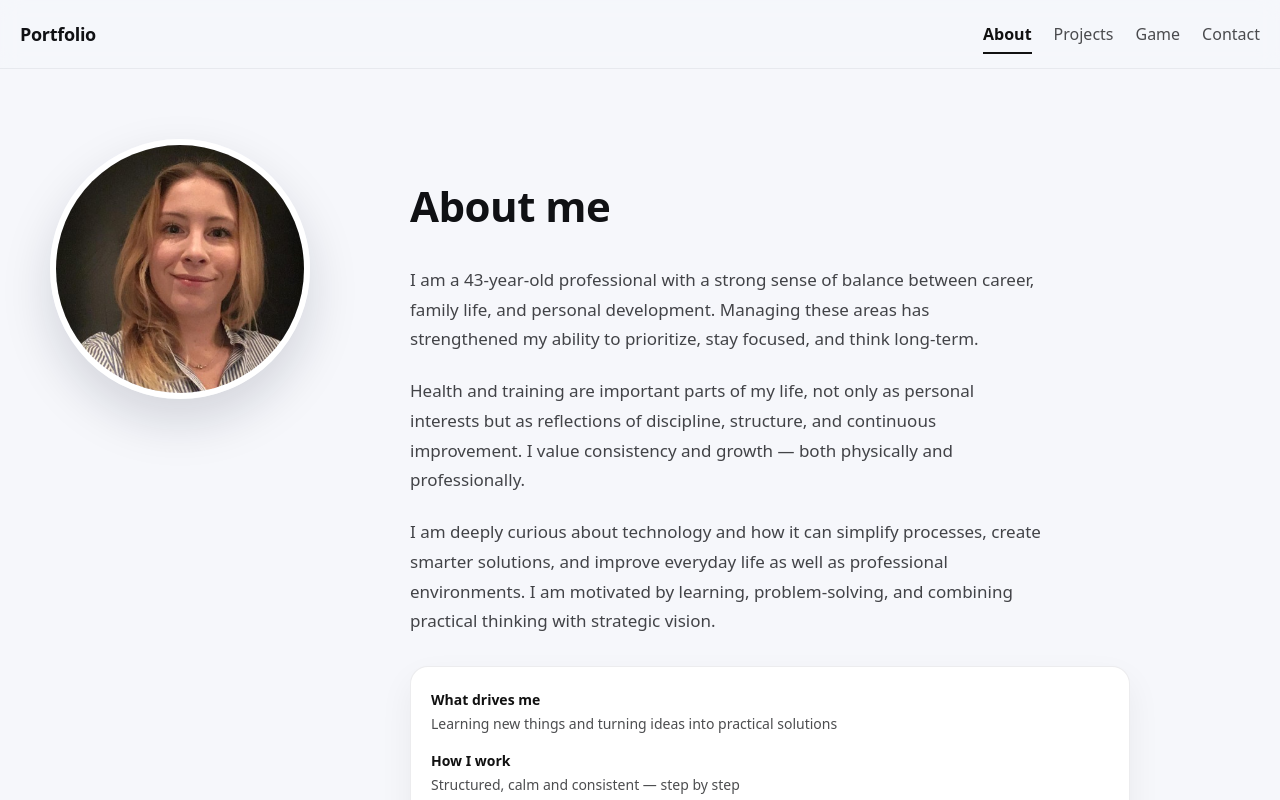
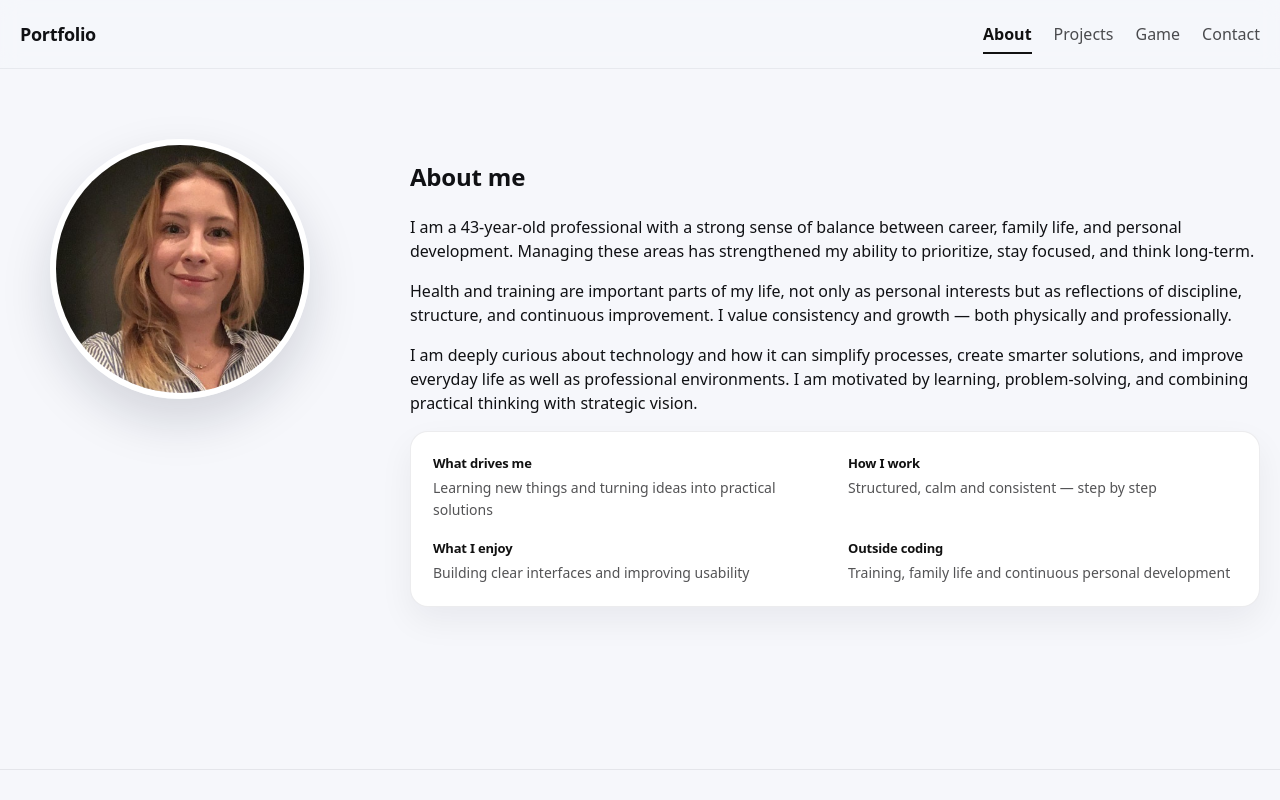
Before and after one commit to unsworthemily/portfolio-react, a React (Vite) app: page /about in a window 1280 px wide. Shown: the top 800 px of the page. Built offline with nearby package versions, Linux system fonts and the light colour scheme.

Commit message:
Improve project layout width

```diff
--- a/src/pages/About.css
+++ b/src/pages/About.css
@@ -4,7 +4,7 @@
   padding: 70px 0 90px;
 }
 
-/* LAYOUT */
+/* MAIN LAYOUT: image left, right side content */
 .about__inner {
   display: grid;
   grid-template-columns: 1fr;
@@ -12,7 +12,6 @@
   align-items: center;
 }
 
-/* Desktop */
 @media (min-width: 900px) {
   .about__inner {
     grid-template-columns: 320px 1fr;
@@ -36,43 +35,56 @@
   box-shadow: 0 22px 50px rgba(15, 23, 42, 0.15);
 }
 
-/* CONTENT */
-.about__content {
-  max-width: 720px;
+/* RIGHT SIDE: text + facts */
+.about__right {
+  display: grid;
+  gap: 28px;
 }
 
-.about__title {
-  font-size: 42px;
-  margin-bottom: 28px;
-  letter-spacing: -0.5px;
+/* Desktop → text + facts side by side */
+@media (min-width: 1100px) {
+  .about__right {
+    grid-template-columns: 1.2fr 0.8fr;
+    align-items: start;
+    gap: 36px;
+  }
 }
 
-.about__text {
-  font-size: 17px;
-  line-height: 1.75;
-  color: rgba(16, 17, 20, 0.78);
-  margin-bottom: 22px;
-  max-width: 65ch;
-}
+/* FACT BOX */
 .about__facts {
-  margin-top: 30px;
-  background: white;
-  padding: 20px;
+  background: #fff;
+  padding: 22px;
   border-radius: 18px;
   border: 1px solid rgba(15, 23, 42, 0.08);
   box-shadow: 0 14px 34px rgba(15, 23, 42, 0.06);
+
+  height: fit-content;
+
   display: grid;
-  gap: 14px;
+  grid-template-columns: 1fr;
+  gap: 16px;
+}
+
+/* 2 columns inside the fact box */
+@media (min-width: 900px) {
+  .about__facts {
+    grid-template-columns: 1fr 1fr;
+    gap: 18px 26px;
+  }
 }
 
 .about__facts span {
-  font-weight: 600;
-  font-size: 14px;
+  display: block;
+  font-weight: 700;
+  font-size: 13px;
   color: #111;
+  margin-bottom: 4px;
+  letter-spacing: -0.2px;
 }
 
 .about__facts p {
-  margin: 2px 0 0;
-  color: rgba(16, 17, 20, 0.75);
+  margin: 0;
   font-size: 14px;
+  line-height: 1.55;
+  color: rgba(16, 17, 20, 0.72);
 }
```
